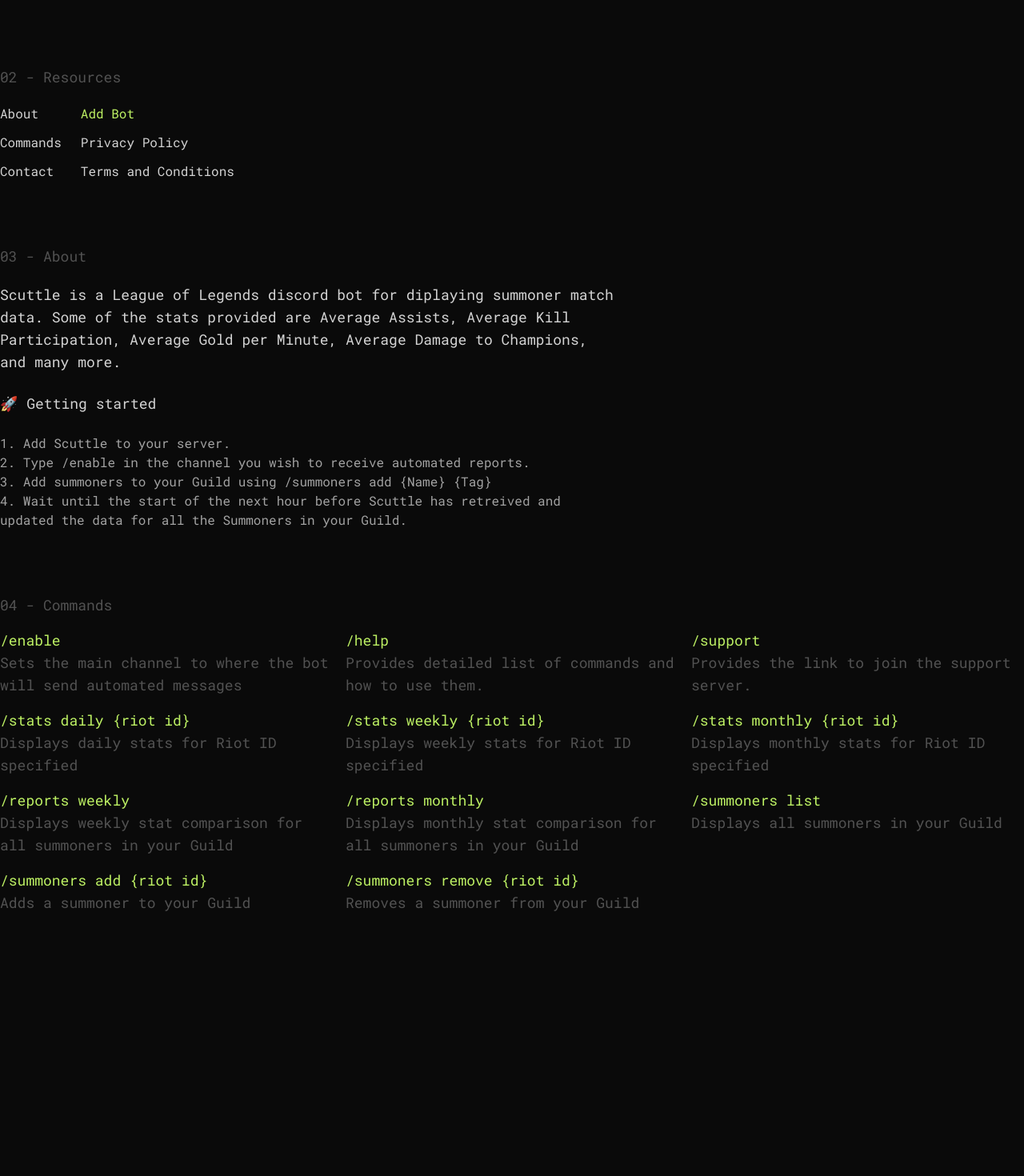
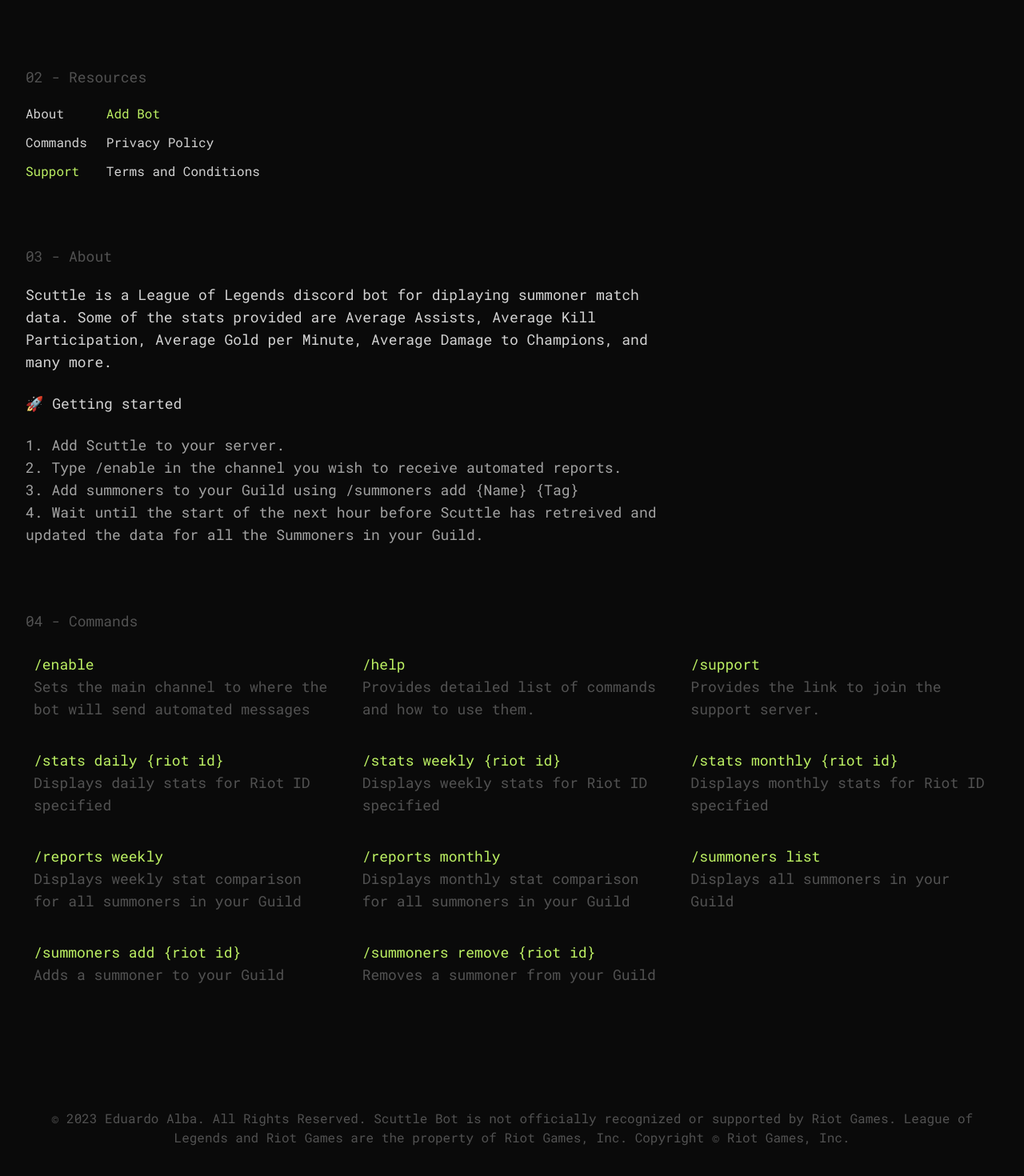
Before and after one commit to Skillet-Studios/scuttle-web, a React (Create React App) app: page / in a window 1280 px wide. Shown: the part 242-1712 px from the top of the page at 80% size. Before the commit the page ends 1448 px from the top, so only its background shows below. Built offline with nearby package versions, Linux system fonts and the light colour scheme; no server answers.

Commit message:
(new) resizing

```diff
--- a/src/components/About.js
+++ b/src/components/About.js
@@ -1,16 +1,16 @@
 function About() {
   return (
-    <div className="w-3/5 text-neutral-300">
+    <div className="xl:w-2/3 text-neutral-300 text-sm md:text-base lg:text-lg">
       <p className="text-neutral-600 text-lg">03 - About</p>
       <div className="flex flex-col gap-6">
-        <p className="text-lg text-neutral-300 mt-5">
+        <p className=" text-neutral-300 mt-5">
           Scuttle is a League of Legends discord bot for diplaying summoner
           match data. Some of the stats provided are Average Assists, Average
           Kill Participation, Average Gold per Minute, Average Damage to
           Champions, and many more.
         </p>
 
-        <p className="text-lg text-neutral-300">🚀 Getting started</p>
+        <p className=" text-neutral-300">🚀 Getting started</p>
 
         <ul className="text-neutral-400">
           <li>1. Add Scuttle to your server.</li>
--- a/src/components/Commands.js
+++ b/src/components/Commands.js
@@ -87,17 +87,17 @@
   };
 
   return (
-    <div className="mt-4" id="commands">
+    <div className="mt-4 text-sm md:text-base lg:text-lg" id="commands">
       <p className="text-neutral-600 text-lg">04 - Commands</p>
-      <div className="mt-4 grid grid-cols-3 gap-4">
+      <div className="mt-4 grid md:gap-4 md:grid-cols-2 lg:grid-cols-3">
         {commands.map((command, index) => (
           <div
             key={index}
             onClick={() => handleCommandClick(command.demoUrl)}
-            className="cursor-pointer"
+            className="cursor-pointer hover:border-2 border-2 border-transparent hover:border-neutral-800 p-2 rounded"
           >
-            <p className="text-lg text-lime-300">{command.name}</p>
-            <p className="text-lg text-neutral-600">{command.description}</p>
+            <p className="text-lime-300">{command.name}</p>
+            <p className=" text-neutral-600">{command.description}</p>
           </div>
         ))}
       </div>
--- /dev/null
+++ b/src/components/Footer.js
@@ -0,0 +1,13 @@
+function Footer() {
+  return (
+    <div>
+      <p className="text-neutral-600 text-center">
+        © 2023 Eduardo Alba. All Rights Reserved. Scuttle Bot is not officially
+        recognized or supported by Riot Games. League of Legends and Riot Games
+        are the property of Riot Games, Inc. Copyright © Riot Games, Inc.
+      </p>
+    </div>
+  );
+}
+
+export default Footer;
--- a/src/components/Overview.js
+++ b/src/components/Overview.js
@@ -24,9 +24,9 @@
   }, []);
 
   return (
-    <div className="w-3/5">
+    <div className="">
       <p className="text-neutral-600 text-lg">01 - Overview</p>
-      <h1 className="text-2xl text-neutral-300 py-4">
+      <h1 className="text-xl md:text-2xl lg:w-2/3 text-neutral-300 py-4">
         <span className="text-lime-400">
           <a href={botUrl}>Scuttle</a>
         </span>{" "}
--- a/src/components/Resources.js
+++ b/src/components/Resources.js
@@ -3,13 +3,15 @@
     "https://discord.com/oauth2/authorize?client_id=1222960533523796089&permissions=17600776293376&scope=bot";
   const supportUrl = "https://discord.com/invite/temu6Xt9Dv";
   return (
-    <div className="w-3/5 text-neutral-300">
+    <div className="text-neutral-300">
       <p className="text-neutral-600 text-lg">02 - Resources</p>
       <div className="flex gap-6 mt-5">
         <div className="flex flex-col gap-3">
           <a href="#about">About</a>
           <a href="#commands">Commands</a>
-          <a href={supportUrl}>Contact</a>
+          <a href={supportUrl} className="text-lime-300">
+            Support
+          </a>
         </div>
         <div className="flex flex-col gap-3">
           <a href={botUrl} className="text-lime-300">
--- a/src/pages/Home.js
+++ b/src/pages/Home.js
@@ -5,6 +5,7 @@
 import Commands from "../components/Commands";
 
 import { useEffect, useState } from "react";
+import Footer from "../components/Footer";
 
 const Home = () => {
   const [screenSize, setScreenSize] = useState({
@@ -27,7 +28,8 @@
   }, [screenSize]);
 
   return (
-    <div className="max-w-screen-2xl mx-auto my-16">
+    <div className="mx-8">
+      <div className="sm:max-w-screen-sm sm:mx-auto md:max-w-screen-md lg:max-w-screen-lg xl:max-w-screen-xl 2xl:max-w-screen-2xl my-16">
         <Overview />
         <div className="mt-20">
           <Resources />
@@ -38,6 +40,10 @@
         <div className="mt-20">
           <Commands />
         </div>
+        <div className="mt-36">
+          <Footer />
+        </div>
+      </div>
     </div>
   );
 };
```
Lines whose indentation alone changed are shown as unchanged.
